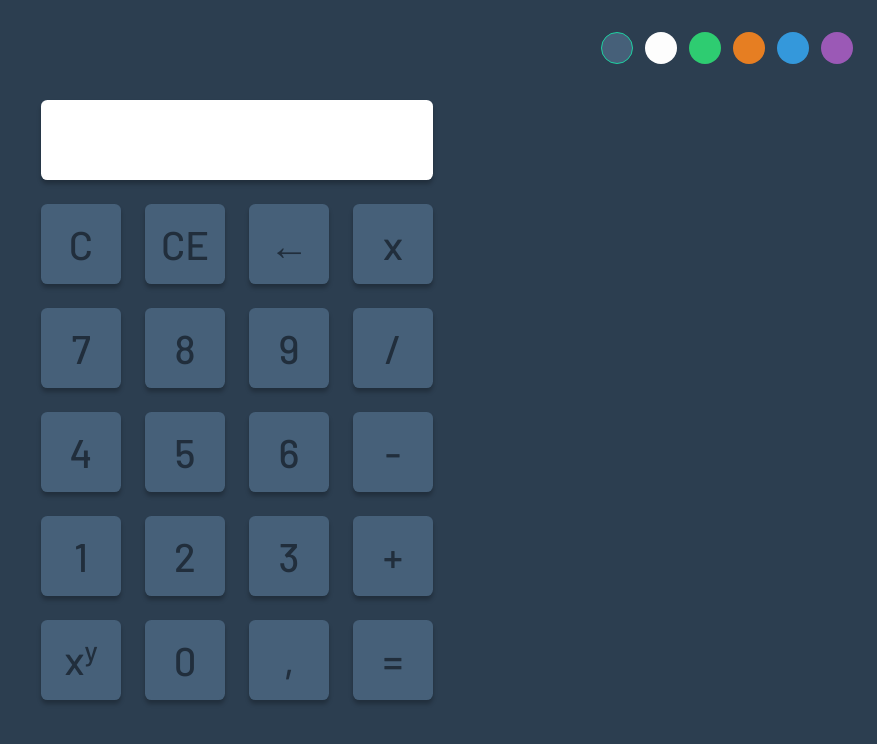
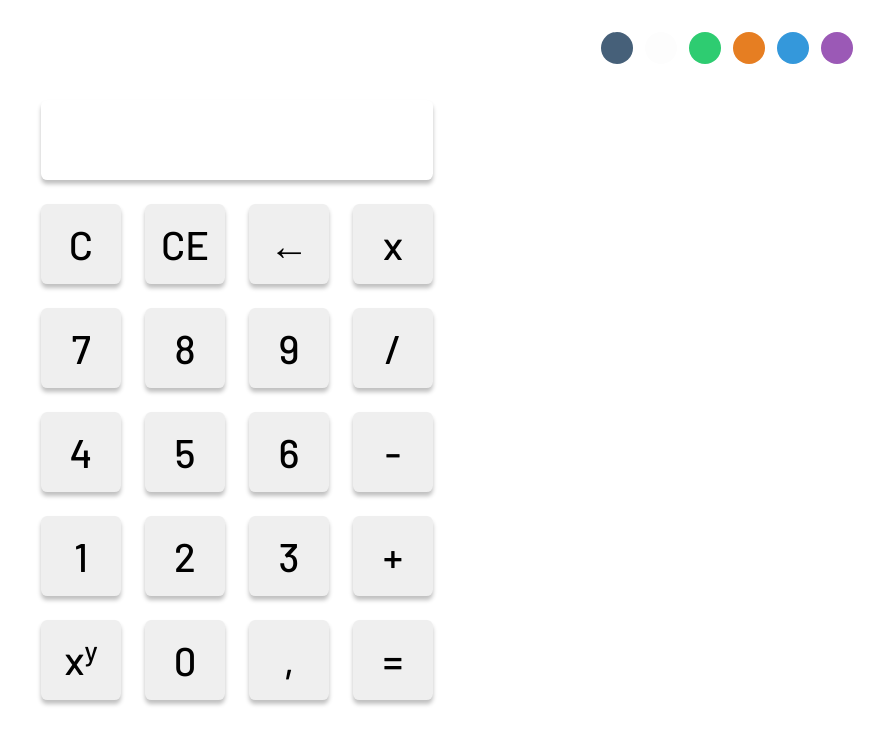
Before and after one commit to il-gareni4/Adaptive-JS-calculator, a plain HTML site: page index.html in a window 1280 px wide. Shown: the whole page, without its empty margins (403-1280 px from the left). Drawn offline with nearby package versions, Linux system fonts and the light colour scheme.

Commit message:
feature: added local and session storage for color scheme and math expression

```diff
--- a/index.html
+++ b/index.html
@@ -49,7 +49,15 @@
             <button class="equal btn" data-color-scheme="dark">=</button>
         </div>
     </div>
-
-<script src="js/main.js"></script>
+    <script>
+        $("input")[0].value = sessionStorage.getItem("mathExp")
+        const color = localStorage.getItem("colorScheme");
+        for (let elem of $(`[data-color-scheme]`)) {
+            elem.dataset.colorScheme = color;
+        }
+        $(".color-active")[0].classList.toggle("color-active");
+        $(`.${color}`)[0].classList.toggle("color-active");
+    </script>
+    <script src="js/main.js"></script>
 </body>
 </html>
--- a/js/main.js
+++ b/js/main.js
@@ -86,4 +86,9 @@ $(function () {
         } else if (event.key === "Backspace") return true;
         event.preventDefault();
     });
+
+    window.addEventListener("unload", function () {
+        localStorage.setItem("colorScheme", document.body.dataset.colorScheme)
+        sessionStorage.setItem("mathExp", input.value)
+    });
 });
```
